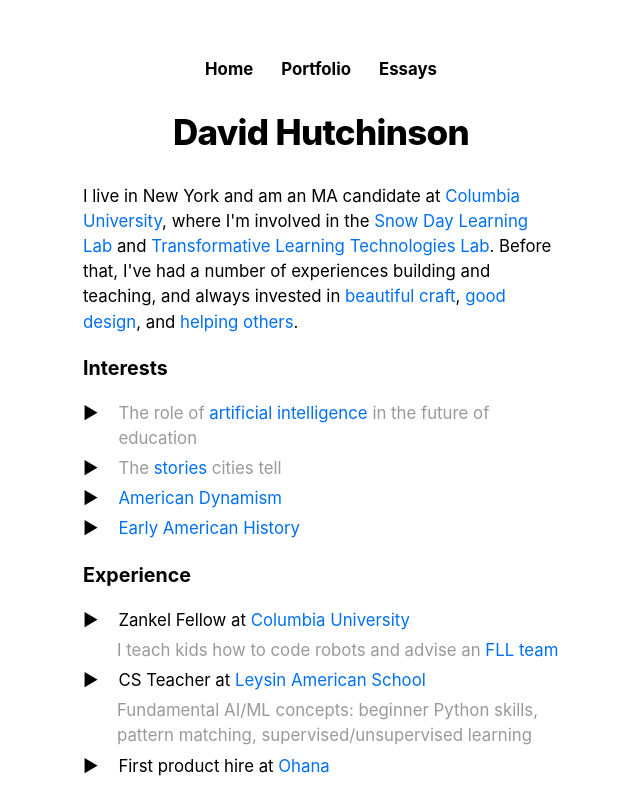
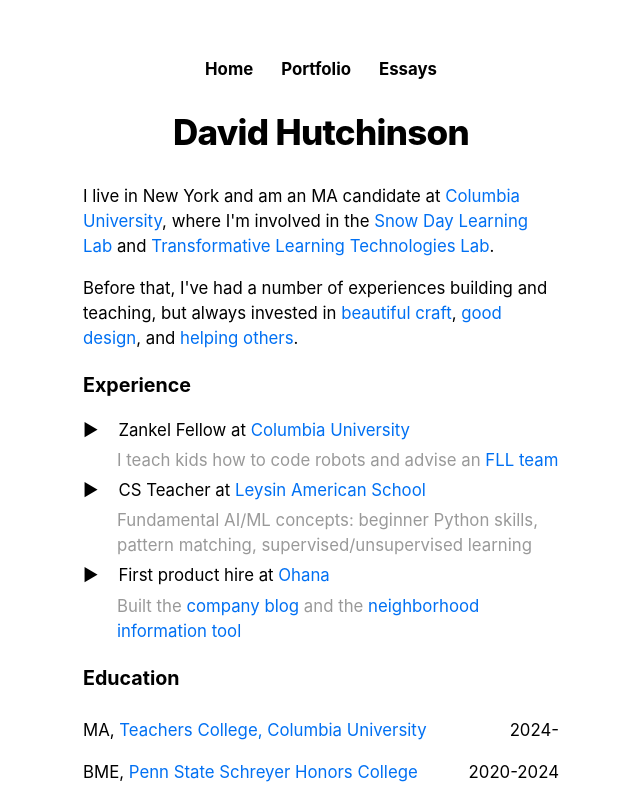
Before and after one commit to dvdhutch/dvdhutch-personal-site, a Next.js app: page / in a window 1280 px wide. Shown: the top 786 px of the page, without its empty margins (319-959 px from the left). Built offline with nearby package versions, Linux system fonts and the light colour scheme.

Commit message:
Update index.js

```diff
--- a/pages/index.js
+++ b/pages/index.js
@@ -21,26 +21,8 @@ export default function Home({ allPostsData }) {
         <title>{siteTitle}</title>
       </Head>
       <section className={utilStyles.headingMd}>
-        <p>I live in New York and am an MA candidate at <Link href="https://columbia.edu"><a target="_blank">Columbia University</a></Link>, where I'm involved in the <Link href="https://www.snowdaylearninglab.org/team"><a target="_blank">Snow Day Learning Lab</a></Link> and <Link href="https://tltlab.org/"><a target="_blank">Transformative Learning Technologies Lab</a></Link>. Before that, I've had a number of experiences building and teaching, and always invested in <Link href="https://map.simonsarris.com/p/careful-technology"><a target="_blank">beautiful craft</a></Link>, <Link href="https://x.com/McConaughey/status/1822981269099028696"><a target="_blank">good design</a></Link>, and <Link href="https://linkedin.com/in/dvdhutch/#volunteering_experience"><a target="_blank">helping others</a></Link>.</p>
-        <h3>Interests</h3>
-        <ul className={utilStyles.arrowList}>
-          <li className={utilStyles.workItem}>
-            <span className={utilStyles.arrow}>▶</span>
-            <span className={`${utilStyles.lightTextColor} ${utilStyles.indentedText}`}>The role of <a href="https://www.ted.com/talks/sal_khan_the_amazing_ai_super_tutor_for_students_and_teachers/c">artificial intelligence</a> in the future of education</span>
-          </li>
-          <li className={utilStyles.workItem}>
-            <span className={utilStyles.arrow}>▶</span>
-            <span className={`${utilStyles.lightTextColor} ${utilStyles.indentedText}`}>The <a href="http://paulgraham.com/cities.html">stories</a> cities tell</span>
-          </li>
-          <li className={utilStyles.workItem}>
-            <span className={utilStyles.arrow}>▶</span>
-            <span className={`${utilStyles.lightTextColor} ${utilStyles.indentedText}`}><a href="https://www.noahpinion.blog/p/interview-patrick-collison-co-founder">American Dynamism</a></span>
-          </li>
-          <li className={utilStyles.workItem}>
-            <span className={utilStyles.arrow}>▶</span>
-            <span className={`${utilStyles.lightTextColor} ${utilStyles.indentedText}`}><a href="https://sites.psu.edu/academy/2023/12/03/tales-of-water-and-mountains/">Early American History</a></span>
-          </li>
-        </ul>
+        <p>I live in New York and am an MA candidate at <Link href="https://columbia.edu"><a target="_blank">Columbia University</a></Link>, where I'm involved in the <Link href="https://www.snowdaylearninglab.org/team"><a target="_blank">Snow Day Learning Lab</a></Link> and <Link href="https://tltlab.org/"><a target="_blank">Transformative Learning Technologies Lab</a></Link>.</p>
+        <p>Before that, I've had a number of experiences building and teaching, but always invested in <Link href="https://map.simonsarris.com/p/careful-technology"><a target="_blank">beautiful craft</a></Link>, <Link href="https://x.com/McConaughey/status/1822981269099028696"><a target="_blank">good design</a></Link>, and <Link href="https://linkedin.com/in/dvdhutch/#volunteering_experience"><a target="_blank">helping others</a></Link>.</p>
         <h3>Experience</h3>
         <ul className={utilStyles.arrowList}>
           <li className={utilStyles.workItem}>
@@ -83,8 +65,7 @@ export default function Home({ allPostsData }) {
           </div>
         </div>
         <p> <a class='button' href="https://twitter.com/dvdhutch">Twitter</a></p>
-              <p> <a class='button' href="mailto:davidmhutchinson@hotmail.com">Email</a></p>
-              <p> <a class='button' href="https://www.linkedin.com/in/dvdhutch/">LinkedIn</a></p>
+        <p> <a class='button' href="https://www.linkedin.com/in/dvdhutch/">LinkedIn</a></p>
       </section>
 
 
```
